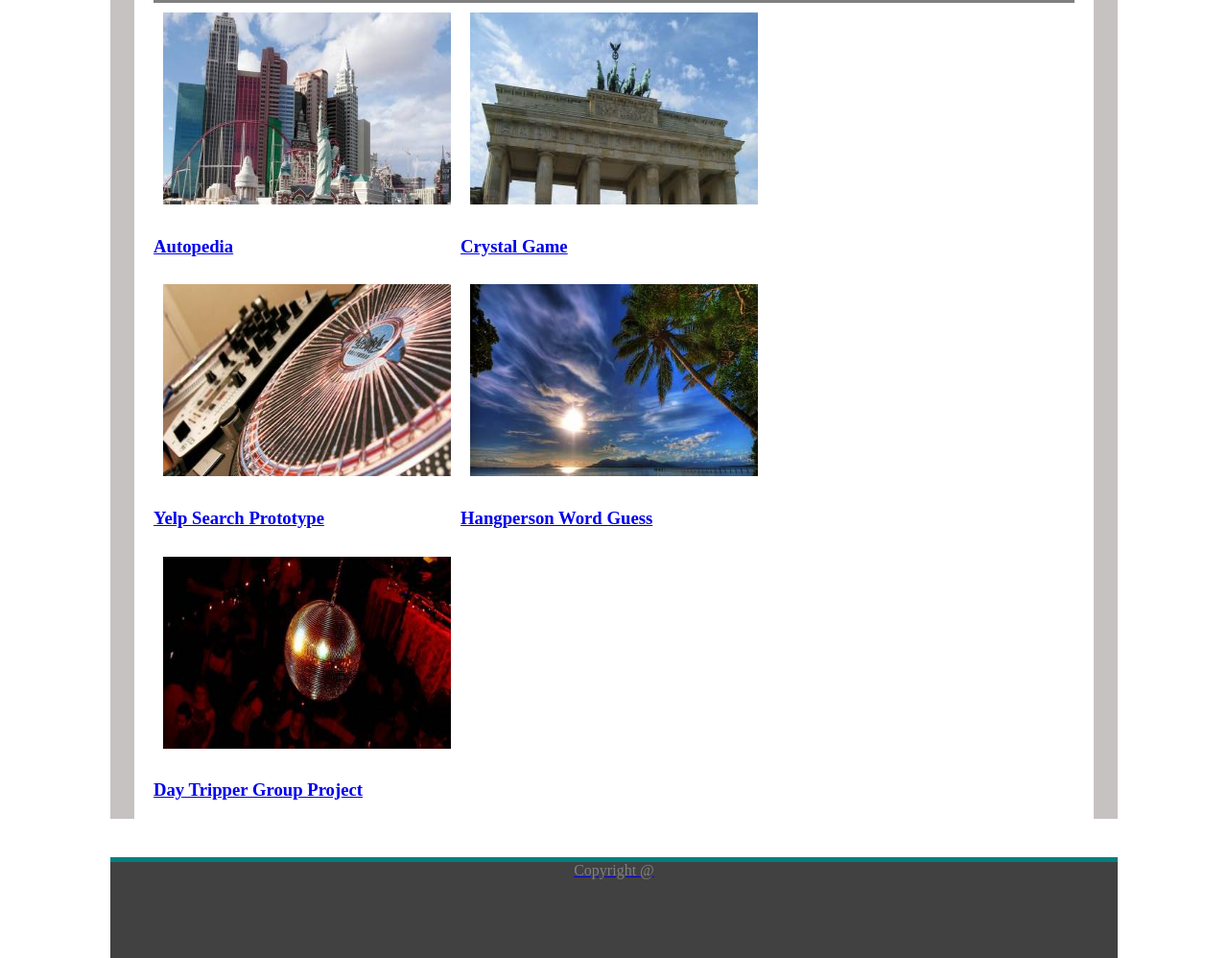
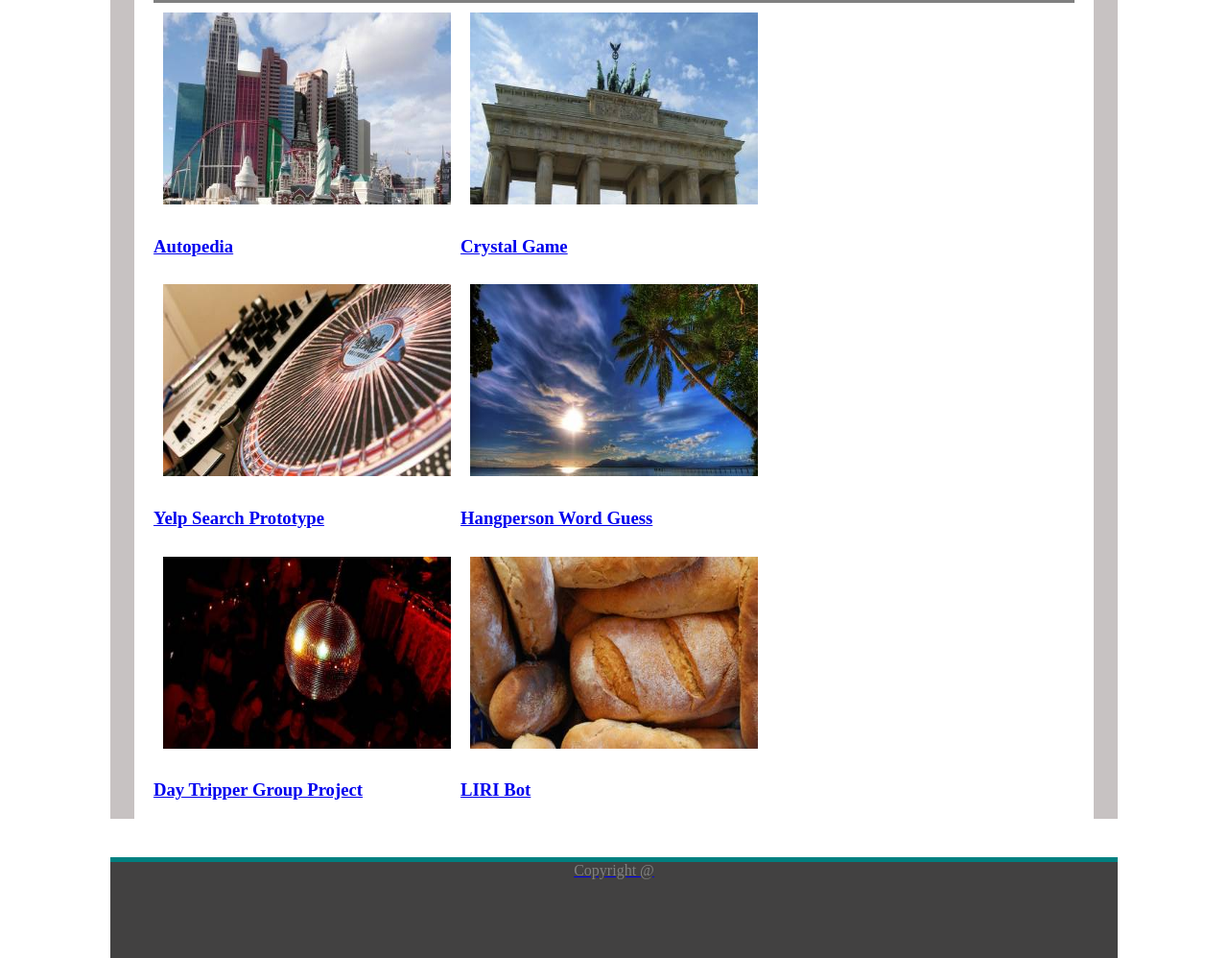
Before and after one commit to bigalr8/Basic-Portfolio, a plain HTML site: page portfolio.html in a window 1280 px wide. Shown: the part 251-1249 px from the top of the page at 96% size. Drawn offline with Linux system fonts and the light colour scheme.

Commit message:
added link to LIRI Bot project to portfolio

```diff
--- a/portfolio.html
+++ b/portfolio.html
@@ -57,6 +57,11 @@
                         <img class="image-port image-5" src="images/download_tech3.jpg">
                         <h3>Day Tripper Group Project</h3>
                     </div>
+                    <div class="column">
+                        <a href = "https://github.com/bigalr8/liri-node-app/blob/master/README.md">
+                        <img class="image-port image-6" src="images/download_sunset.jpg">
+                        <h3>LIRI Bot</h3>
+                    </div>
 
                   </div>
 
```
